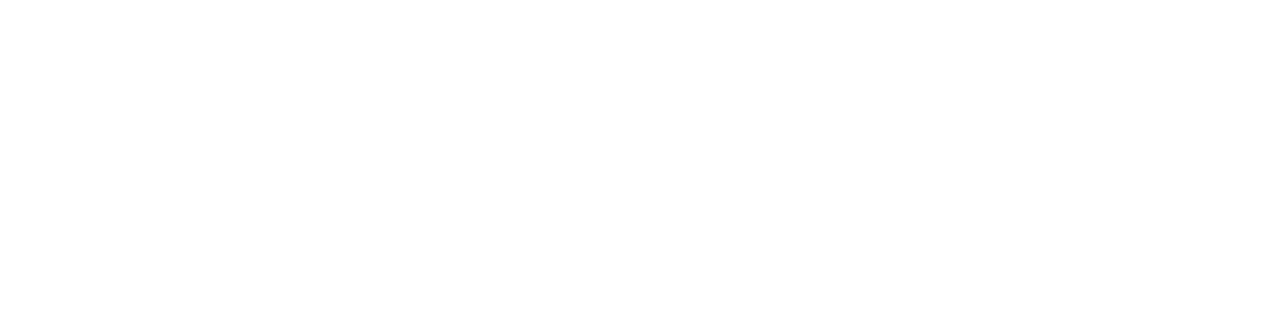
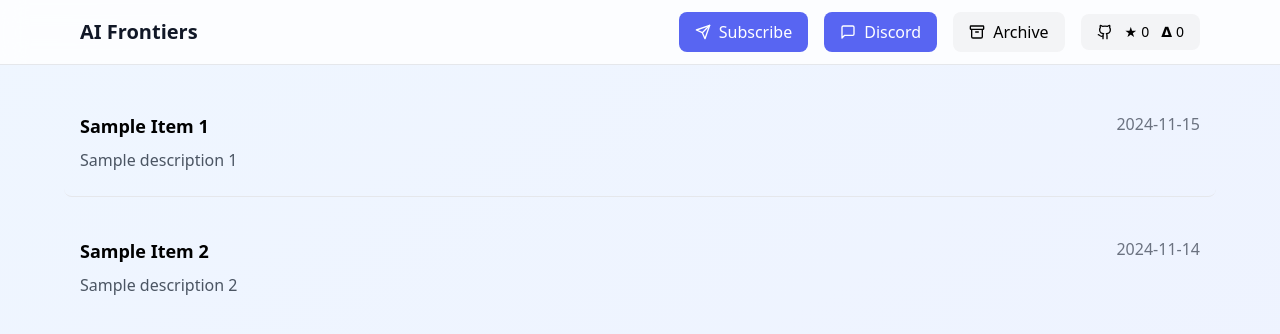
Before and after one commit to AICrafterZheng/Newsletter-Digest-Web, a React (Vite) app: page /archive in a window 1280 px wide. Before the commit this address had no page. Shown: the top 334 px of the page. Built offline with nearby package versions, Linux system fonts and the light colour scheme; no server answers.

Commit message:
made archive list cliable

```diff
--- a/src/App.tsx
+++ b/src/App.tsx
@@ -1,16 +1,15 @@
 import { BrowserRouter, Routes, Route } from 'react-router-dom';
 import Layout from './components/Layout';
-import Home from './pages/Home';
-import AIFrontiersArticle from './components/Newsletters';
-
+import AIFrontiersArticles from './pages/Newsletters';
+import { ArchiveList } from './pages/ArchiveList';
 function App() {
   return (
     <BrowserRouter>
       <Routes>
         <Route element={<Layout />}>
-          <Route path="/" element={<Home />} />
-          {/* add the article page */}
-          <Route path="/article/:id" element={<AIFrontiersArticle />} />
+          <Route path="/" element={<AIFrontiersArticles limit={20} date={new Date().toISOString()}/>} />
+          <Route path="/articles" element={<AIFrontiersArticles limit={20}/>} />
+          <Route path="/archive" element={<ArchiveList />} />
         </Route>
       </Routes>
     </BrowserRouter>
--- a/src/components/Header.tsx
+++ b/src/components/Header.tsx
@@ -1,5 +1,6 @@
 import { useState, useEffect } from 'react';
-import { Send, MessageSquare, Github } from 'lucide-react';
+import { Send, MessageSquare, Github, Archive } from 'lucide-react';
+import { useNavigate, Link } from 'react-router-dom';
 
 interface GitHubStats {
   stars: number;
@@ -15,6 +16,11 @@ interface HeaderProps {
 // Update the component declaration to use the props interface
 export const Header: React.FC<HeaderProps> = ({ onSubscribeClick, onDiscordClick }) => {
   const [githubStats, setGithubStats] = useState<GitHubStats>({ stars: 0, forks: 0 });
+
+  const navigate = useNavigate();
+  const onArchiveClick = () => {
+    navigate(`/archive`);
+  };
 
   useEffect(() => {
     // Replace with your GitHub repo details
@@ -36,7 +42,9 @@ export const Header: React.FC<HeaderProps> = ({ onSubscribeClick, onDiscordClick
     <header className="fixed top-0 left-0 right-0 bg-white/80 backdrop-blur-md z-50 border-b border-gray-200">
       <div className="max-w-6xl mx-auto px-4 h-16 flex items-center justify-between">
         <div className="flex items-center gap-2">
-          <h1 className="text-xl font-bold text-gray-900">AI Frontiers</h1>
+          <Link to="/" className="hover:opacity-80 transition-opacity">
+            <h1 className="text-xl font-bold text-gray-900">AI Frontiers</h1>
+          </Link>
         </div>
 
         <div className="flex items-center gap-4">
@@ -54,6 +62,14 @@ export const Header: React.FC<HeaderProps> = ({ onSubscribeClick, onDiscordClick
           >
             <MessageSquare className="w-4 h-4 sm:block hidden" />
             Discord
+          </button>
+
+          <button
+            onClick={onArchiveClick}
+            className="flex items-center gap-2 px-4 py-2 rounded-lg bg-gray-100 hover:bg-gray-200 transition-colors sm:text-base text-sm"
+          >
+            <Archive className="w-4 h-4 sm:block hidden" />
+            Archive
           </button>
 
           <a
--- /dev/null
+++ b/src/pages/ArchiveList.tsx
@@ -0,0 +1,33 @@
+import { Link } from 'react-router-dom';
+
+interface NewsItem {
+    title: string;
+    date: string;
+    description: string;
+  }
+
+// add sample items
+const sampleItems: NewsItem[] = [
+  { title: 'Sample Item 1', date: '2024-11-15', description: 'Sample description 1' },
+  { title: 'Sample Item 2', date: '2024-11-14', description: 'Sample description 2' },
+];
+
+  export const ArchiveList = () => {
+    return (
+      <div className="space-y-6">
+        {sampleItems.map((item, index) => (
+          <Link
+            to={`/articles?date=${encodeURIComponent(item.date)}`}
+            key={index}
+            className="block border-b border-gray-200 pb-6 last:border-0 hover:bg-gray-50 transition-colors p-4 rounded-lg"
+          >
+            <div className="flex justify-between items-start">
+              <h3 className="text-lg font-semibold">{item.title}</h3>
+              <span className="text-gray-500">{item.date}</span>
+            </div>
+            <p className="text-gray-600 mt-2">{item.description}</p>
+          </Link>
+        ))}
+      </div>
+    );
+  };
--- a/src/components/Newsletters.tsx
+++ b/src/pages/Newsletters.tsx
@@ -1,5 +1,6 @@
 import React, { useEffect, useState } from 'react'
 import { formatSummary } from '../utils/formatSummary'
+import { useSearchParams } from 'react-router-dom';
 // Types
 interface Story {
   story_id: number
@@ -16,6 +17,7 @@ interface Story {
 interface NewsletterProps {
   source?: string
   limit?: number
+  date?: string
 }
 
 // Card components
@@ -62,7 +64,10 @@ const summaryStyles = `
   }
 `
 
-export default function AIFrontiersArticle({ source, limit }: NewsletterProps) {
+export default function AIFrontiersArticles({ source, limit }: NewsletterProps) {
+  const [searchParams] = useSearchParams();
+  const date = searchParams.get('date') || new Date().toISOString();
+  console.log(date)
   const [stories, setStories] = useState<Story[]>([])
   const [loading, setLoading] = useState(true)
   const [error, setError] = useState<string | null>(null)
@@ -77,6 +82,8 @@ export default function AIFrontiersArticle({ source, limit }: NewsletterProps) {
         const params = new URLSearchParams()
         // if (source) params.append('source', source)
         if (limit) params.append('limit', limit.toString())
+        if (source) params.append('source', source)
+        if (date) params.append('date', date)
 
         // Make sure to use the full URL path
         const response = await fetch(`${apiUrl}/news?${params.toString()}`, {
@@ -125,13 +132,6 @@ export default function AIFrontiersArticle({ source, limit }: NewsletterProps) {
     return <div className="text-center py-8 text-red-600">Error: {error}</div>
   }
 
-  const today = new Date().toLocaleDateString('en-US', {
-    weekday: 'long',
-    year: 'numeric',
-    month: 'long',
-    day: 'numeric'
-  })
-
   return (
     <div className="relative z-0">
       {/* Add the styles to the component */}
@@ -140,7 +140,7 @@ export default function AIFrontiersArticle({ source, limit }: NewsletterProps) {
       <h1 className="text-4xl font-bold text-center text-blue-600 mb-2">
         {source ? `${source} News` : 'Latest News'}
       </h1>
-      <p className="text-center text-gray-600 mb-8">{today}</p>
+      <p className="text-center text-gray-600 mb-8">{new Date(date).toLocaleDateString()}</p>
 
       {stories.length === 0 ? (
         <p className="text-center text-gray-600">No stories found</p>
@@ -167,7 +167,13 @@ export default function AIFrontiersArticle({ source, limit }: NewsletterProps) {
               )}
               <span>•</span>
               <span className="text-gray-600">
-                {new Date(story.created_at).toLocaleTimeString()}
+                {new Date(story.created_at).toLocaleString('en-US', {
+                  year: 'numeric',
+                  month: 'long',
+                  day: 'numeric',
+                  hour: '2-digit',
+                  minute: '2-digit'
+                })}
               </span>
             </div>
 
```
Also changed, not shown: 1 other file (tests, documents, lock files or other folders).
